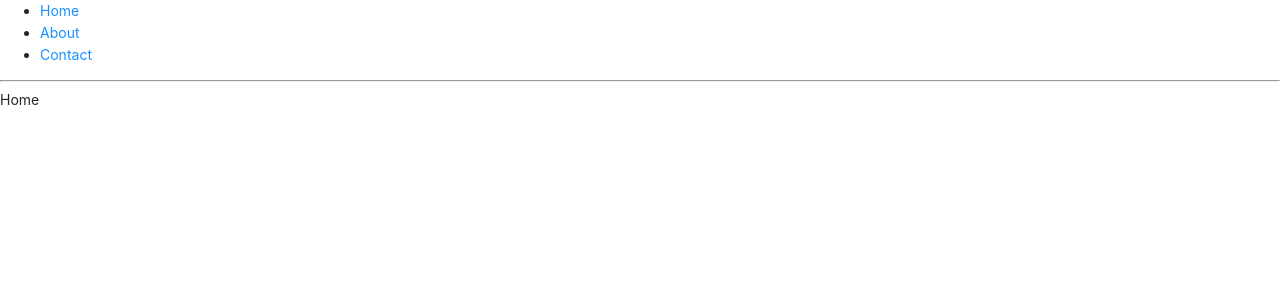
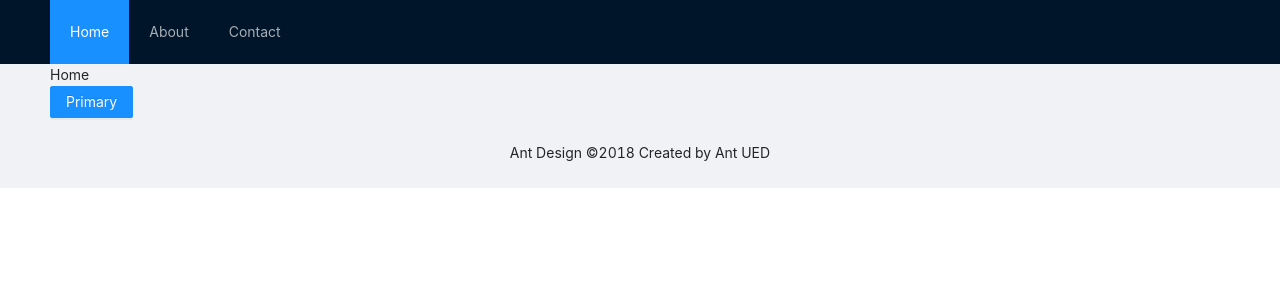
Before and after one commit to oofin008/vite-ts-ddd, a React (Vite) app: page / in a window 1280 px wide. Shown: the top 300 px of the page. Built offline with nearby package versions, Linux system fonts and the light colour scheme.

Commit message:
feat: refactor page structure

```diff
--- a/src/App.tsx
+++ b/src/App.tsx
@@ -1,14 +1,26 @@
-import { useState } from 'react'
-import logo from './logo.svg'
+import React from 'react';
 import './App.css'
 import Defaultlayout from './templates/Default'
-import { BrowserRouter as Router } from 'react-router-dom'
+import { BrowserRouter as Router, Routes, Route } from 'react-router-dom';
+import routes from './routes';
+import { RoutesInterface } from './routes/routes';
 
 function App() {
 
   return (
     <Router>
-      <Defaultlayout />
+      <Routes>
+        <Route path="/" element={<Defaultlayout />}>
+          {routes.map((route: RoutesInterface) => {
+            return (
+              route.path ?
+              <Route path={route.path} element={route.element} />
+              : <Route index element={route.element}/>
+            )
+            })
+          }
+        </Route>
+      </Routes>
     </Router>
   )
 }
--- a/src/templates/Default.tsx
+++ b/src/templates/Default.tsx
@@ -1,25 +1,37 @@
 import React from 'react';
-// import react-router-dom v6
-import { Routes, Route } from 'react-router-dom';
-import routes from '../routes';
-import { RoutesInterface } from '../routes/routes';
-import Navbar from './Navbar';
+import { Link, Outlet } from 'react-router-dom'
+import { Breadcrumb, Layout, Menu } from 'antd'
 
+
+// Layout is defined here,
+// Navbar, Sidebar, Main, Footer should be here
 const Defaultlayout = () => {
+  const { Header, Content, Footer } = Layout;
+  return (
+    <Layout className='layout'>
 
-  return (
-    <Routes>
-      <Route path="/" element={<Navbar />}>
-        {routes.map((route: RoutesInterface) => {
-          return (
-            route.path ?
-            <Route path={route.path} element={route.element} />
-            : <Route index element={route.element}/>
-          )
-          })
-        }
-      </Route>
-    </Routes>
+      <Header>
+        <div className='logo' />
+        <Menu
+          theme='dark'
+          mode='horizontal'
+          defaultSelectedKeys={['1']}
+          items={[
+            { key: '1', label: (<Link to="/">Home</Link>) },
+            { key: '2', label: (<Link to="/about">About</Link>) },
+            { key: '3', label: (<Link to="/contact">Contact</Link>) },
+          ]}
+        />
+      </Header>
+
+      <Content style={{ padding: '0 50px' }}>
+        <Outlet />
+      </Content>
+
+      <Footer style={{ textAlign: 'center' }}>
+        Ant Design ©2018 Created by Ant UED
+      </Footer>
+    </Layout>
   )
 }
 
--- a/src/templates/Navbar.tsx
+++ /dev/null
@@ -1,20 +0,0 @@
-import React from 'react'
-import { Link, Outlet } from 'react-router-dom'
-
-const Navbar = () => {
-  return (
-    <div>
-      <nav>
-        <ul>
-          <li><Link to="/">Home</Link></li>
-          <li><Link to="/about">About</Link></li>
-          <li><Link to="/contact">Contact</Link></li>
-        </ul>
-      </nav>
-      <hr />
-      <Outlet />
-    </div>
-  )
-}
-
-export default Navbar
--- a/src/views/Home.tsx
+++ b/src/views/Home.tsx
@@ -1,8 +1,12 @@
-import React from 'react'
+import React from 'react';
+import { Button } from 'antd';
 
 const Home = () => {
   return (
+    <>
     <div>Home</div>
+    <Button type="primary">Primary</Button>
+    </>
   )
 }
 
```
